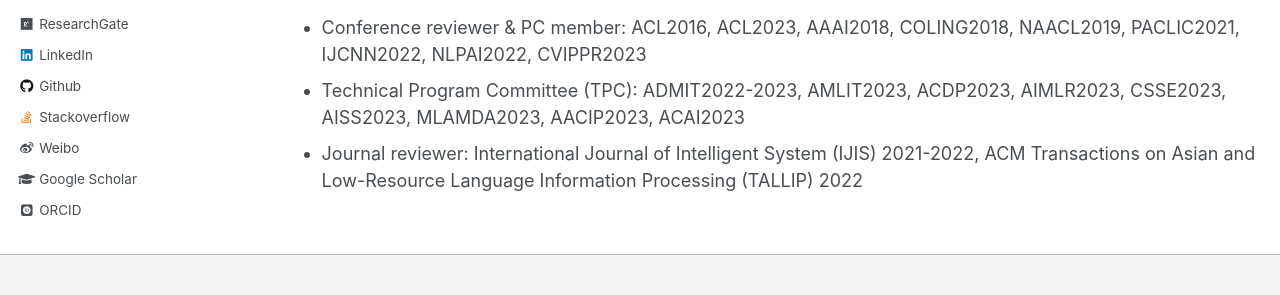
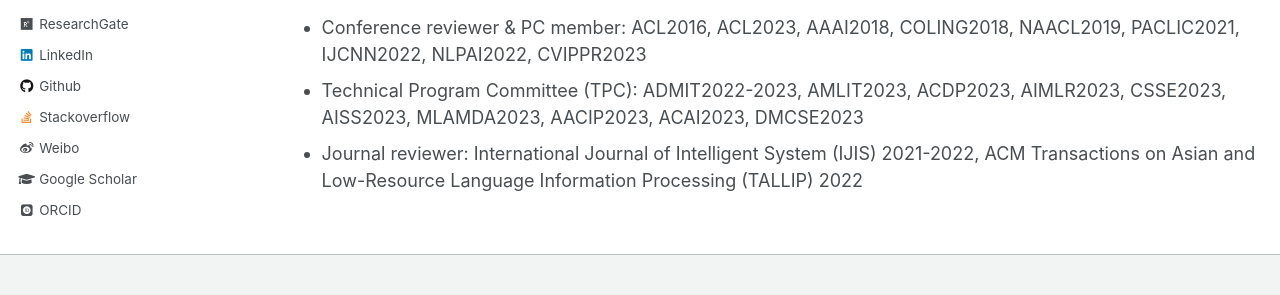
Before and after one commit to miradel51/miradel51.github.io, a Jekyll site: the page built from _pages/publications.md, in a window 1280 px wide and 900 px high, scrolled down 3817 px. Shown: the part 490-785 px from the top of the window. Built offline with Jekyll 4.4.1, drawn with Linux system fonts in a browser that asks for light colours; some web fonts are replaced.

Commit message:
Update publications.md
added the new role as a TPC for one of the new international conferences.

```diff
--- a/_pages/publications.md
+++ b/_pages/publications.md
@@ -27,5 +27,5 @@ Preprint
 Academic Service
 ======
 * Conference reviewer & PC member: ACL2016, ACL2023, AAAI2018, COLING2018, NAACL2019, PACLIC2021, IJCNN2022, NLPAI2022, CVIPPR2023
-* Technical Program Committee (TPC): ADMIT2022-2023, AMLIT2023, ACDP2023, AIMLR2023, CSSE2023, AISS2023, MLAMDA2023, AACIP2023, ACAI2023
+* Technical Program Committee (TPC): ADMIT2022-2023, AMLIT2023, ACDP2023, AIMLR2023, CSSE2023, AISS2023, MLAMDA2023, AACIP2023, ACAI2023, DMCSE2023
 * Journal reviewer: International Journal of Intelligent System (IJIS) 2021-2022, ACM Transactions on Asian and Low-Resource Language Information Processing (TALLIP) 2022
```
